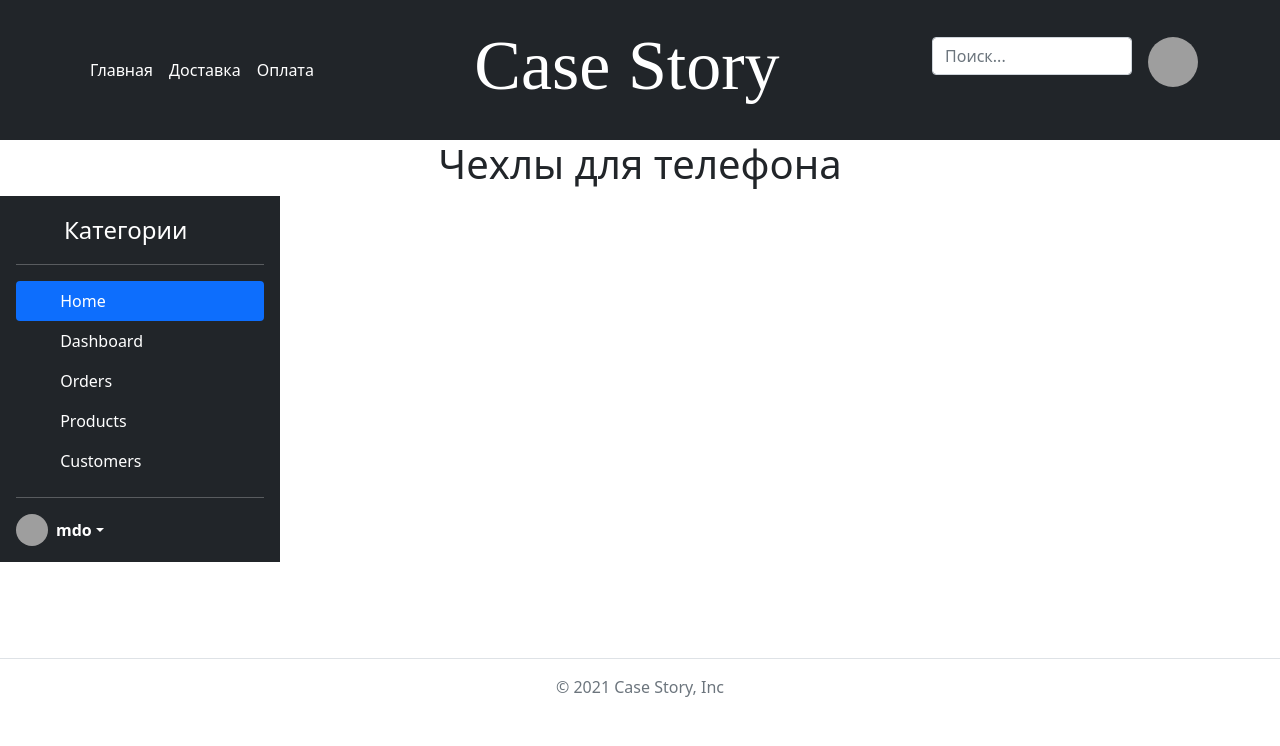
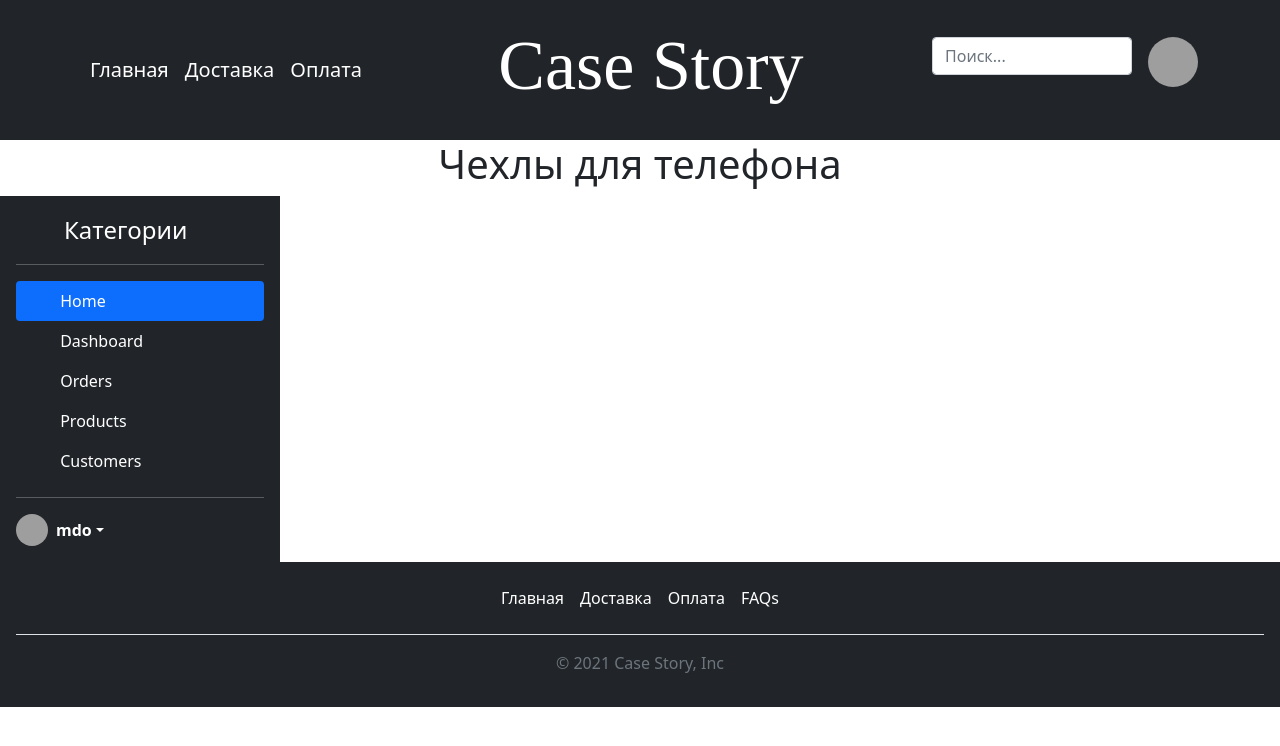
Before and after one commit to asbabushkin/case_store, a Django app: page /phone/ in a window 1280 px wide. Shown: the top 746 px of the page. Run offline with Django 3.2, Linux system fonts and the light colour scheme; grey boxes are pictures that could not be loaded.

Commit message:
ready to deploy

```diff
--- a/web_store/orders/templates/orders/order/create.html
+++ b/web_store/orders/templates/orders/order/create.html
@@ -16,7 +16,9 @@
         </ul>
         <p>Итого: {{ cart.get_total_price }} руб.</p>
     </div>
-    <form action="." method="post" class="order-form">
+
+<!--    <form action="." method="post" class="order-form">-->
+    <form action="{% url 'orders:buy' %}" method="post" class="order-form">
         {{ form.as_p }}
         <p><input type="submit" value="Подтвердить заказ"></p>
         {% csrf_token %}
--- a/web_store/orders/urls.py
+++ b/web_store/orders/urls.py
@@ -1,10 +1,10 @@
 from django.conf.urls import url
-
+from django.urls import path
 
 from . import views
 
 app_name = 'orders'
 urlpatterns = [
     url(r'^create/$', views.order_create, name='order_create'),
-
+    path('buy/', views.buy, name='buy'),
 ]
--- a/web_store/store/templates/store/base.html
+++ b/web_store/store/templates/store/base.html
@@ -17,9 +17,9 @@
         <div class="d-flex flex-wrap align-items-center justify-content-between justify-content-lg-between align-self-center">
             <div>
                 <ul class="nav col-12 col-lg-auto me-lg-auto mb-2 justify-content-center mb-md-0">
-                    <li><a href="{% url 'store:index' %}" class="nav-link px-2 text-white">Главная</a></li>
-                    <li><a href="{% url 'store:about_delivery' %}" class="nav-link px-2 text-white">Доставка</a></li>
-                    <li><a href="{% url 'store:about_payment' %}" class="nav-link px-2 text-white">Оплата</a></li>
+                    <li><a href="{% url 'store:index' %}" class="nav-link px-2 text-white" style="font-size:20px">Главная</a></li>
+                    <li><a href="{% url 'store:about_delivery' %}" class="nav-link px-2 text-white" style="font-size:20px">Доставка</a></li>
+                    <li><a href="{% url 'store:about_payment' %}" class="nav-link px-2 text-white" style="font-size:20px">Оплата</a></li>
 
                 </ul>
 
@@ -77,12 +77,11 @@
 <!--</nav>-->
 <!--{% endif %}-->
 
-<footer class="py-3 my-4">
+<footer class="p-3 bg-dark text-white">
     <ul class="nav justify-content-center border-bottom pb-3 mb-3">
         <li><a href="{% url 'store:index' %}" class="nav-link px-2 text-white">Главная</a></li>
         <li><a href="{% url 'store:about_delivery' %}" class="nav-link px-2 text-white">Доставка</a></li>
         <li><a href="{% url 'store:about_payment' %}" class="nav-link px-2 text-white">Оплата</a></li>
-        <li><a href="{% url 'store:about' %}" class="nav-link px-2 text-white">О нас</a></li>
         <li><a href="{% url 'store:faq' %}" class="nav-link px-2 text-white">FAQs</a></li>
 
     </ul>
```
Also changed, not shown: web_store/db.sqlite3.
